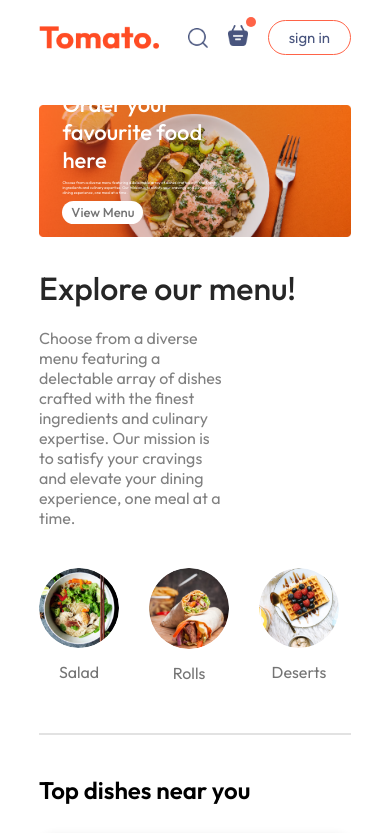
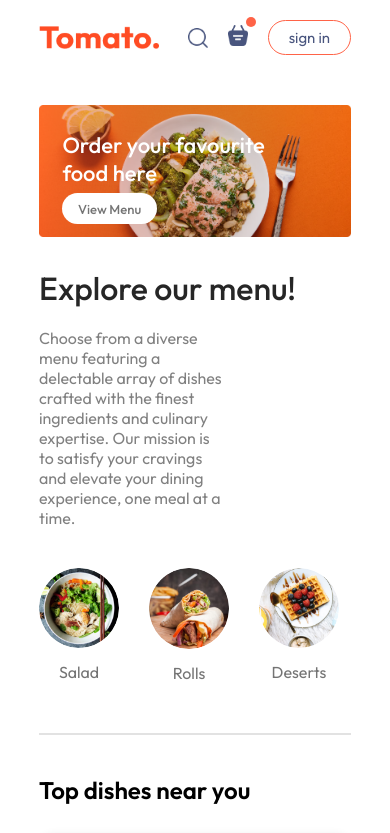
Before and after one commit to ruchitsheth13/food-delivery-app, a React (Vite) app in the folder frontend/: page / in a window 390 px wide. Shown: the top 833 px of the page. Built offline with nearby package versions, Linux system fonts and the light colour scheme.

Commit message:
made header responsive

```diff
--- a/frontend/src/components/Header/Header.css
+++ b/frontend/src/components/Header/Header.css
@@ -34,3 +34,20 @@
     font-size: max(1vw, 13px);
     border-radius: 50px;
 }
+
+@media (max-width:1050px) {
+    .header-contents {
+        max-width: 45%;
+    }
+}
+@media (max-width:750px) {
+    .header-contents {
+        max-width: 65%;
+    }
+    .header-contents p {
+        display: none;
+    }
+    .header-contents button {
+        padding: 2vw 4vw;
+    }
+}
```
